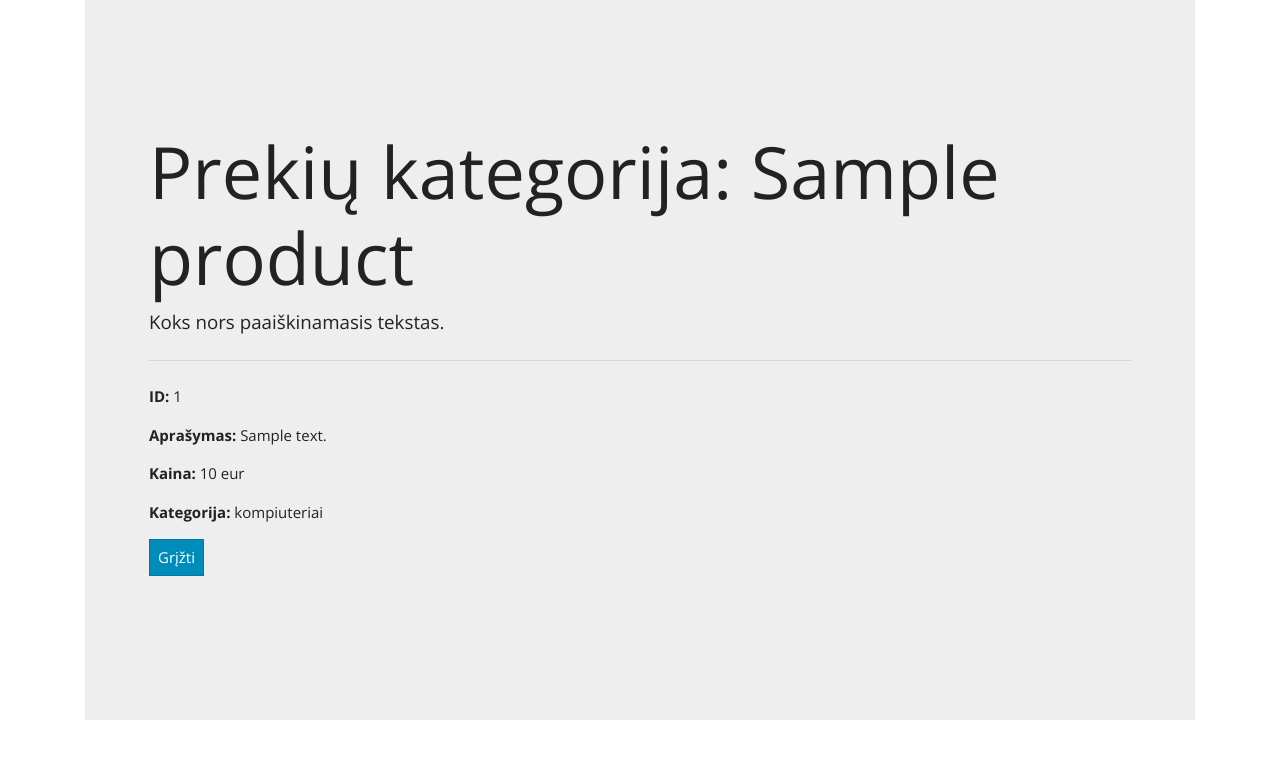
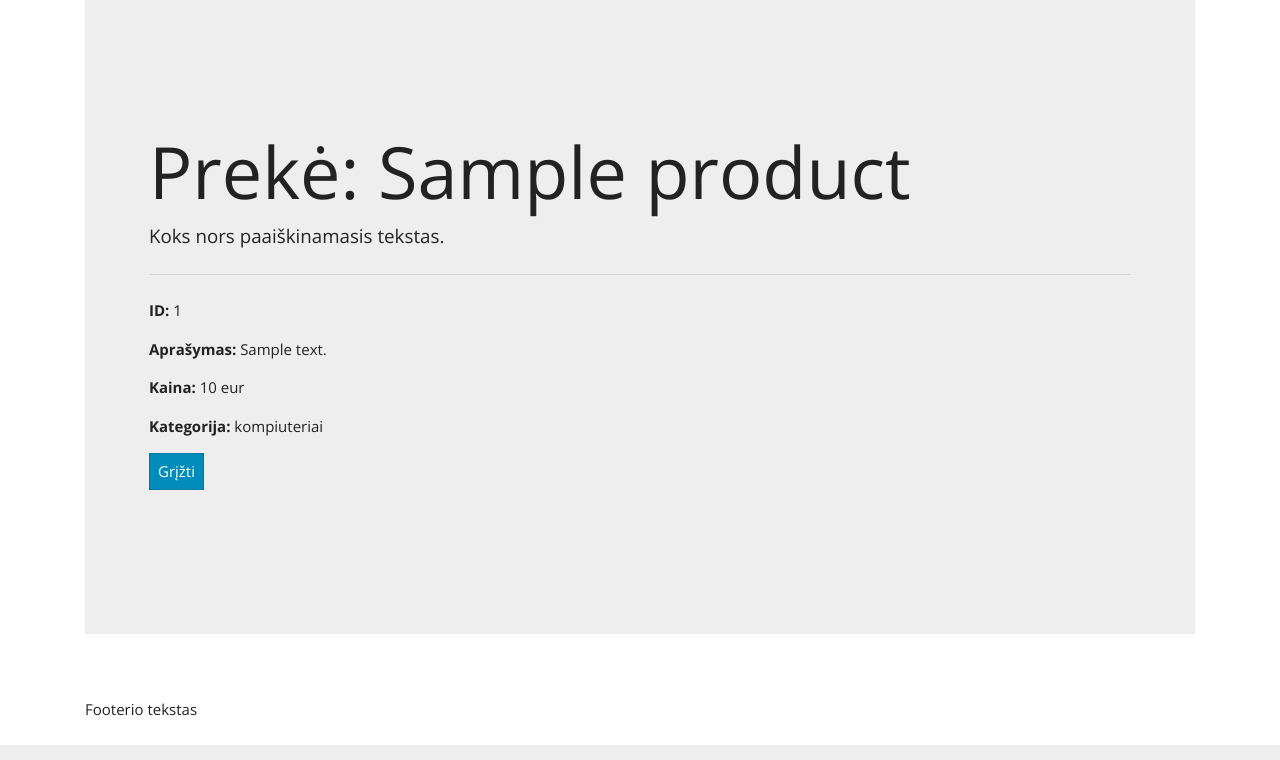
Before and after one commit to kaunas163/eshop-php-demo, a PHP site: page /eshop-demo/views/admin/products/view.php?id=1 in a window 1280 px wide. Shown: the part 55-815 px from the top of the page. Run offline with PHP 8.4, Linux system fonts and the light colour scheme; data comes from the database, SQL or seed files in the repository; tables that the repository leaves empty hold one stand-in row (values such as "Sample post").

Commit message:
product title in admin view page

```diff
--- a/views/admin/products/view.php
+++ b/views/admin/products/view.php
@@ -12,7 +12,7 @@
     if ($result->num_rows > 0) {
         $product = $result->fetch_assoc();
         ?>
-            <h1 class="display-3">Prekių kategorija: <?php echo $product['title']; ?></h1>
+            <h1 class="display-3">Prekė: <?php echo $product['title']; ?></h1>
             <p class="lead">Koks nors paaiškinamasis tekstas.</p>
             <hr class="my-4">
 
```
